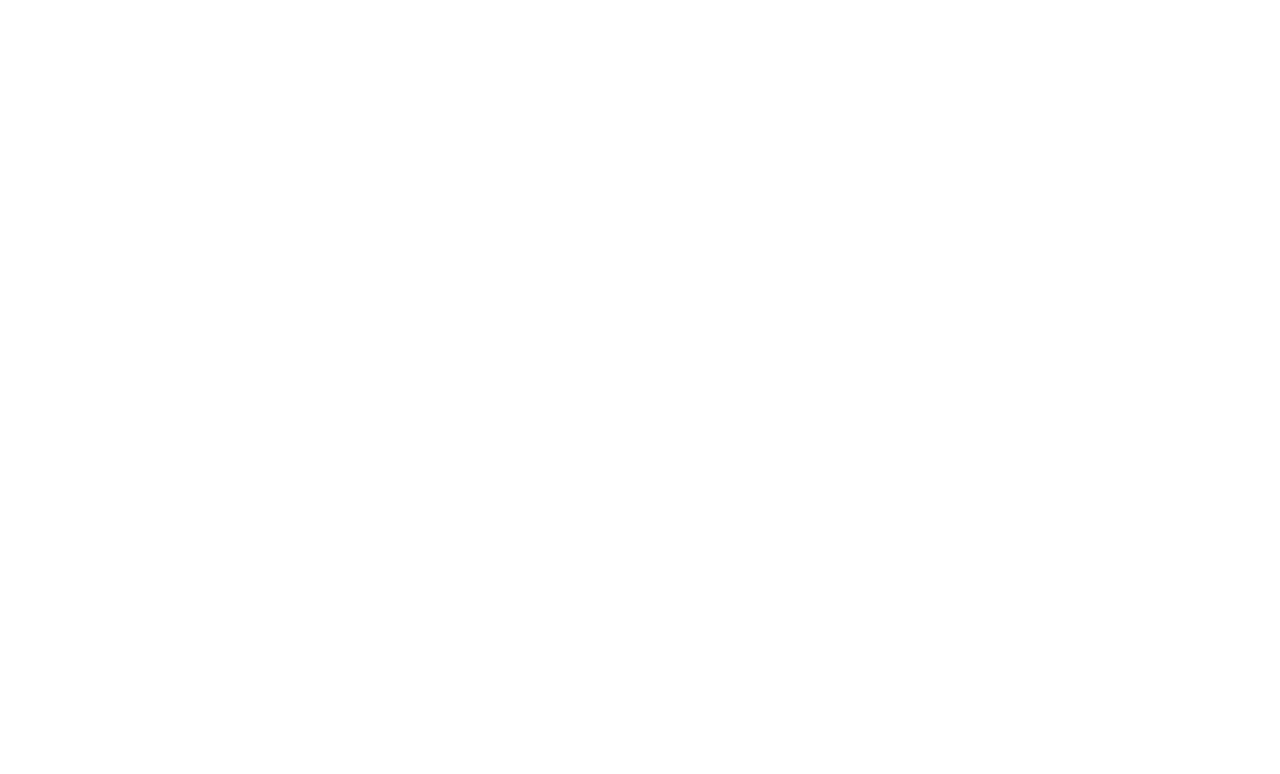
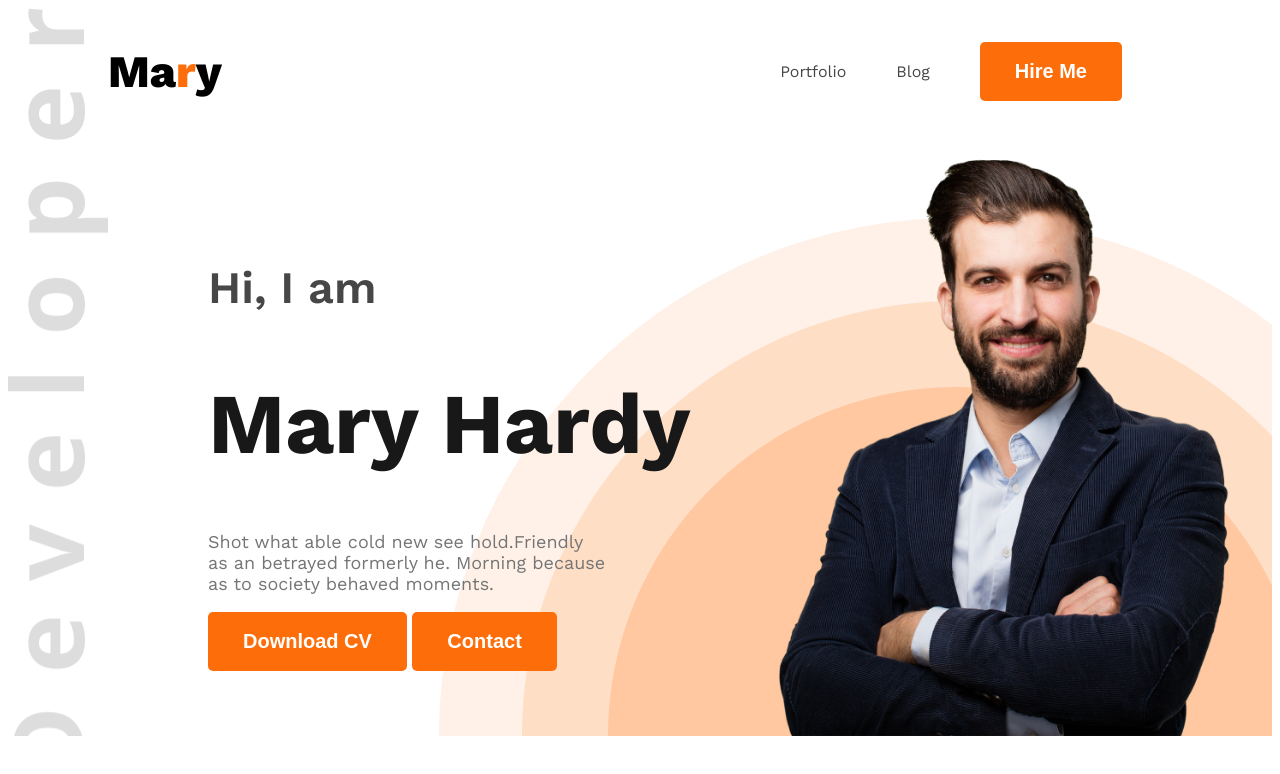
Before and after one commit to durjoysutradhar/web-dev-portfolio, a plain HTML site: page index.html in a window 1280 px wide. Drawn offline with nearby package versions, Linux system fonts and the light colour scheme.

Commit message:
first part added

```diff
--- a/index.html
+++ b/index.html
@@ -1,19 +1,43 @@
-<!DOCTYPE html>
+<!doctype html>
 <html lang="en">
-<head>
-    <meta charset="UTF-8">
-    <meta name="viewport" content="width=device-width, initial-scale=1.0">
+  <head>
+    <meta charset="UTF-8" />
+    <meta name="viewport" content="width=device-width, initial-scale=1.0" />
+    <link rel="preconnect" href="https://fonts.googleapis.com" />
+    <link rel="preconnect" href="https://fonts.gstatic.com" crossorigin />
+    <link
+      href="https://fonts.googleapis.com/css2?family=Anton&family=Open+Sans:ital,wght@0,300..800;1,300..800&family=Work+Sans:ital,wght@0,100..900;1,100..900&display=swap"
+      rel="stylesheet"
+    />
+
+    <link rel="stylesheet" href="styles/portfolio.css" />
     <title>Web Dev Portfolio</title>
-</head>
-<body>
-    <header>
+  </head>
 
+  <body class="work-sans-normal">
+    <header class="header">
+      <nav>
+        <h2 class="nav-title">Ma<span class="nav-highlighter">r</span>y</h2>
+        <ul>
+          <li><a class="dark-2">Portfolio</a></li>
+          <li><a class="dark-2">Blog</a></li>
+          <li>
+            <a href=""><button class="btn-primary">Hire Me</button></a>
+          </li>
+        </ul>
+      </nav>
+      <div class="banner">
+        <div class="banner-content">
+            <h4 class="banner-greeting">Hi, I am</h4>
+            <h1 class="banner-title">Mary Hardy</h1>
+            <p class="banner-description">Shot what able cold new see hold.Friendly as an betrayed formerly he. Morning because as to society behaved moments.</p>
+            <button class="btn-primary">Download CV</button>
+            <button class="btn-primary">Contact</button>
+        </div>
+        <img class="banner-profile-pic" src="images/hardy.png" alt="sorry">
+      </div>
     </header>
-    <main>
-
-    </main>
-    <footer>
-
-    </footer>
-</body>
+    <main></main>
+    <footer></footer>
+  </body>
 </html>
--- /dev/null
+++ b/styles/portfolio.css
@@ -0,0 +1,102 @@
+
+.work-sans-normal {
+  font-family: "Work Sans", sans-serif;
+  font-optical-sizing: auto;
+  font-weight: 400;
+  font-style: normal;
+}
+
+nav{
+    display:flex;
+    align-items: center ;
+    justify-content: space-between;
+    margin: 0px 100px;
+}
+
+.dark-2{
+    color:#474747;
+}
+
+.nav-title{
+    font-weight: 800;
+    font-size:45px;
+}
+
+.nav-highlighter{
+    color:#FD6E0A;
+}
+
+nav ul{
+    display: flex;
+    align-items: center;
+
+}
+
+nav ul li {
+    list-style: none;
+    margin-right: 50px;
+}
+
+
+nav ul a {
+    text-decoration: none;
+}
+
+.btn-primary{
+    color : #FFFFFF;
+    background: #FD6E0A;
+    font-weight: bold;
+    font-size: 20px;
+    border: none;
+    padding: 18px 35px;
+    border-radius: 5px;
+}
+/* header */
+
+.header{
+    background-image: url(
+        "../images/developer.png"
+    ),url(
+        "../images/header_bg.png"
+    );
+    background-repeat: no-repeat;
+    background-position: top left, bottom right;
+
+}
+
+/* banner details  */
+
+.banner{
+    display: flex;
+    align-items: center;
+    justify-content: space-between;
+    margin : 0 35px 0 200px;
+}
+
+.banner-content{
+    max-width: 580px;
+}
+
+.banner-greeting{
+    font-size: 45px;
+    font-weight: 600;
+    color: #474747;
+}
+
+.banner-title{
+    font-size: 85px;
+    font-weight: bold;
+    color: #181818;
+}
+
+.banner-description{
+    font-size: 18px;
+    color: #757575;
+    width: 400px;
+}
+
+.banner-profile-pic{
+    width: 500px;
+    height: 600px;
+
+}
```
Also changed, not shown: images/developer.png (added), images/hardy.png (added), images/header_bg.png (added), images/icons/facebook.png (added), images/icons/insta.png (added), images/icons/js.png (added), images/icons/mongo.png (added), images/icons/nodejs.png (added), images/icons/react.png (added), images/icons/twitter.png (added).
